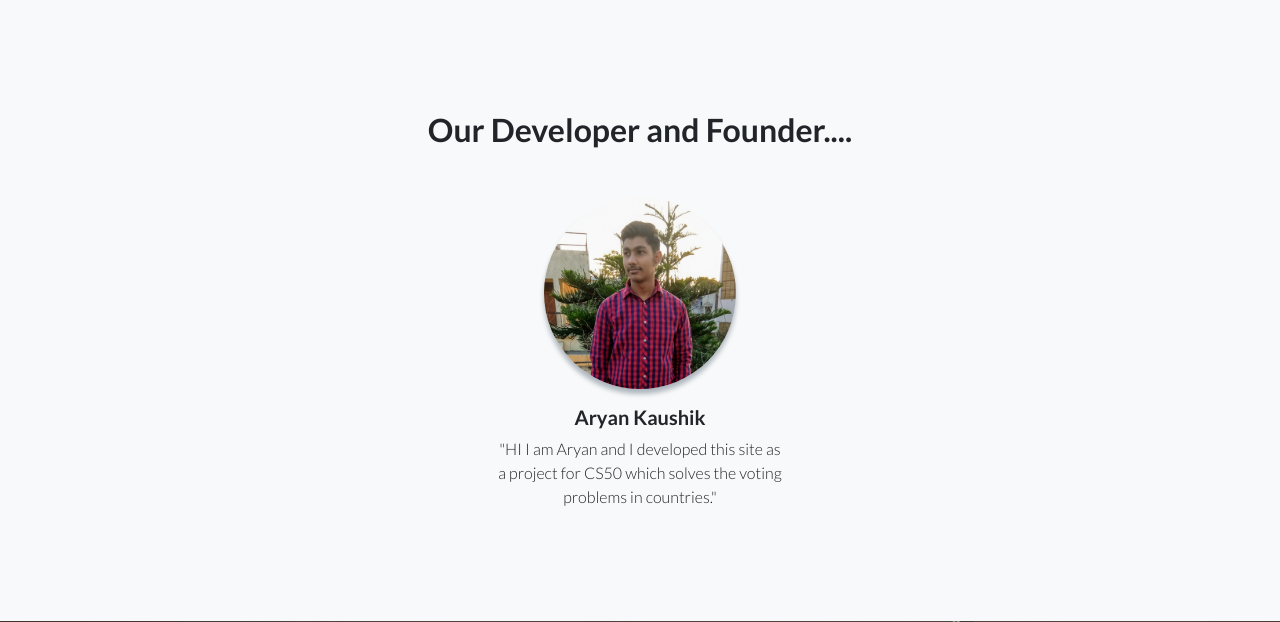
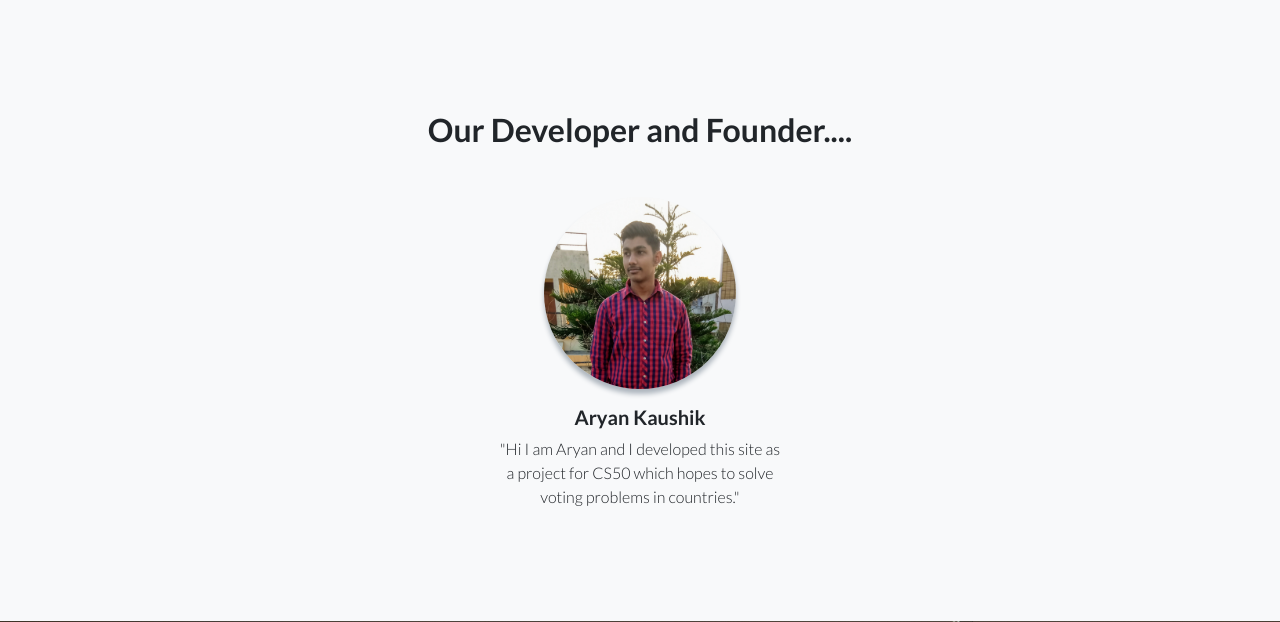
Before and after one commit to Aryan20/E-Voting, a Flask app: page / in a window 1280 px wide. Shown: the part 1058-1680 px from the top of the page. Run offline with Flask 2, Linux system fonts and the light colour scheme; some libraries are stand-ins or nearby versions.

Commit message:
Update index.html
Changed text to reflect that it currently does not solves the problem but it hopes to.

```diff
--- a/src/templates/home/index.html
+++ b/src/templates/home/index.html
@@ -101,7 +101,7 @@
           <div class="testimonial-item mx-auto mb-5 mb-lg-0">
             <img class="img-fluid rounded-circle mb-3" src="../../static/img/Aryan.jpg" alt="">
             <h5>Aryan Kaushik</h5>
-            <p class="font-weight-light mb-0">"HI I am Aryan and I developed this site as a project for CS50 which solves the voting problems in countries."</p>
+            <p class="font-weight-light mb-0">"Hi I am Aryan and I developed this site as a project for CS50 which hopes to solve voting problems in countries."</p>
           </div>
         </div>
 
```
